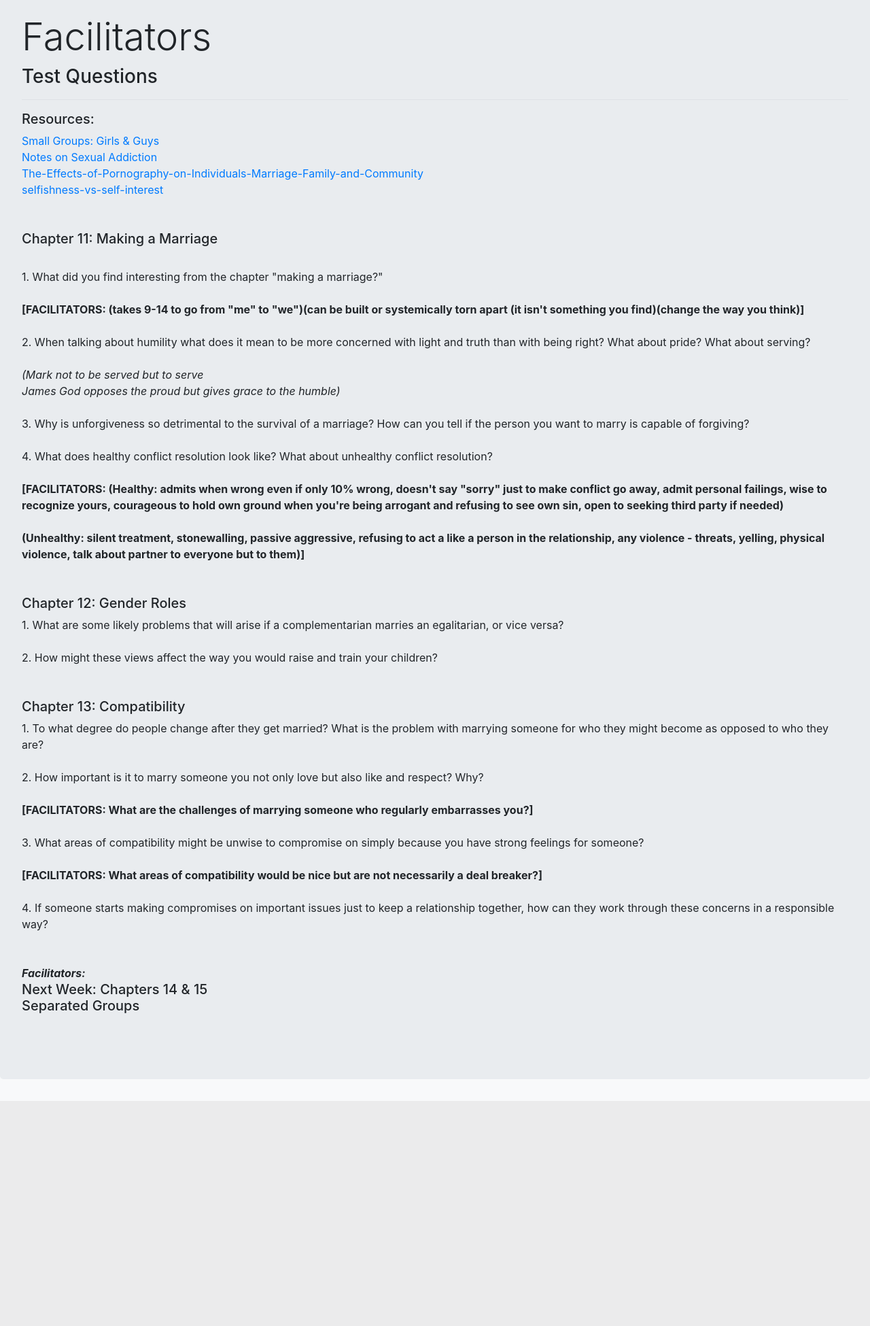
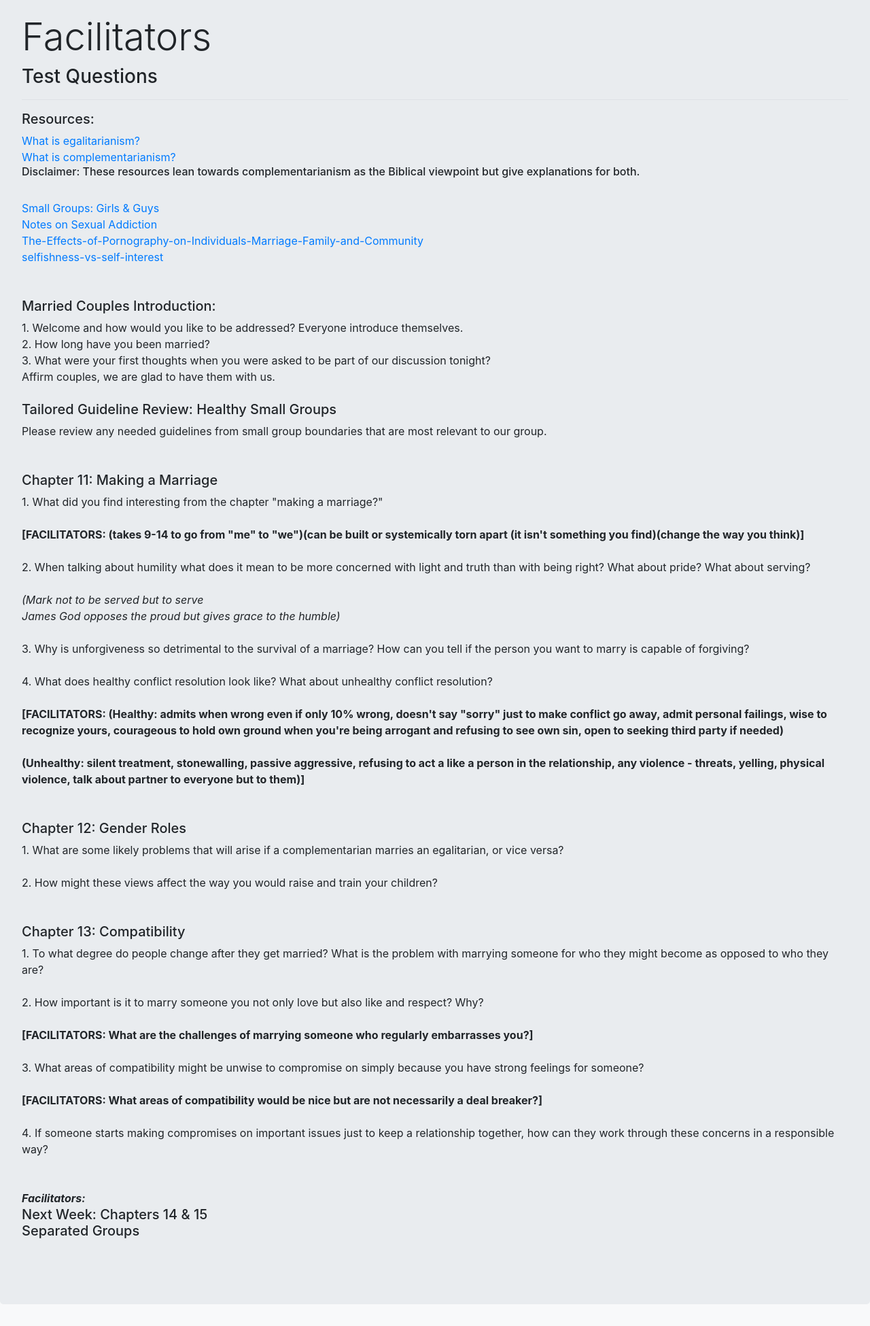
Before and after one commit to HannahEG/sacredsearchseries, a Flask app: page /facilitators in a window 1280 px wide. Shown: the part 139-2089 px from the top of the page at 68% size. Before the commit the page ends 1758 px from the top, so only its background shows below. Run offline with Flask 2, Linux system fonts and the light colour scheme; some libraries are stand-ins or nearby versions.

Commit message:
updated facilitator resources

```diff
--- a/app/templates/facilitators.html
+++ b/app/templates/facilitators.html
@@ -65,15 +65,27 @@
               </div>
 
               <h5>Resources:</h5>
+              <a href="https://www.gotquestions.org/egalitarianism.html">What is egalitarianism?</a><br>
+              <a href="https://www.gotquestions.org/complementarianism.html">What is complementarianism?</a><br>
+              <h6>Disclaimer: These resources lean towards complementarianism as the Biblical viewpoint but give explanations for both.</h6><br>
               <a href="https://sacredsearch.herokuapp.com/separategroups">Small Groups: Girls & Guys</a><br>
               <a href="https://sacredsearch.herokuapp.com/resources"> Notes on Sexual Addiction</a><br>
               <a href="http://marri.us/wp-content/uploads/The-Effects-of-Pornography-on-Individuals-Marriage-Family-and-Community.pdf">The-Effects-of-Pornography-on-Individuals-Marriage-Family-and-Community</a><br>
               <a href="https://www.thegospelcoalition.org/article/c-s-lewis-on-selfishness-vs-self-interest/">selfishness-vs-self-interest</a><br>
 
               <br><br>
+              <h5>Married Couples Introduction:</h5>
+                   1. Welcome and how would you like to be addressed? Everyone introduce themselves.
+              <br> 2. How long have you been married?
+              <br> 3. What were your first thoughts when you were asked to be part of our discussion tonight?
+              <br> Affirm couples, we are glad to have them with us.
+              <br><br>
+              <h5>Tailored Guideline Review: Healthy Small Groups</h5>
+              Please review any needed guidelines from small group boundaries that are most relevant to our group.
+              <br><br><br>
               <div><h5>Chapter 11: Making a Marriage</h5>
 
-              <br>  1. What did you find interesting from the chapter "making a marriage?"
+              1. What did you find interesting from the chapter "making a marriage?"
 
               <br><br><b>[FACILITATORS: (takes 9-14 to go from "me" to "we")(can be built or systemically torn apart (it isn't something you find)(change the way you think)]</b>
 
```
